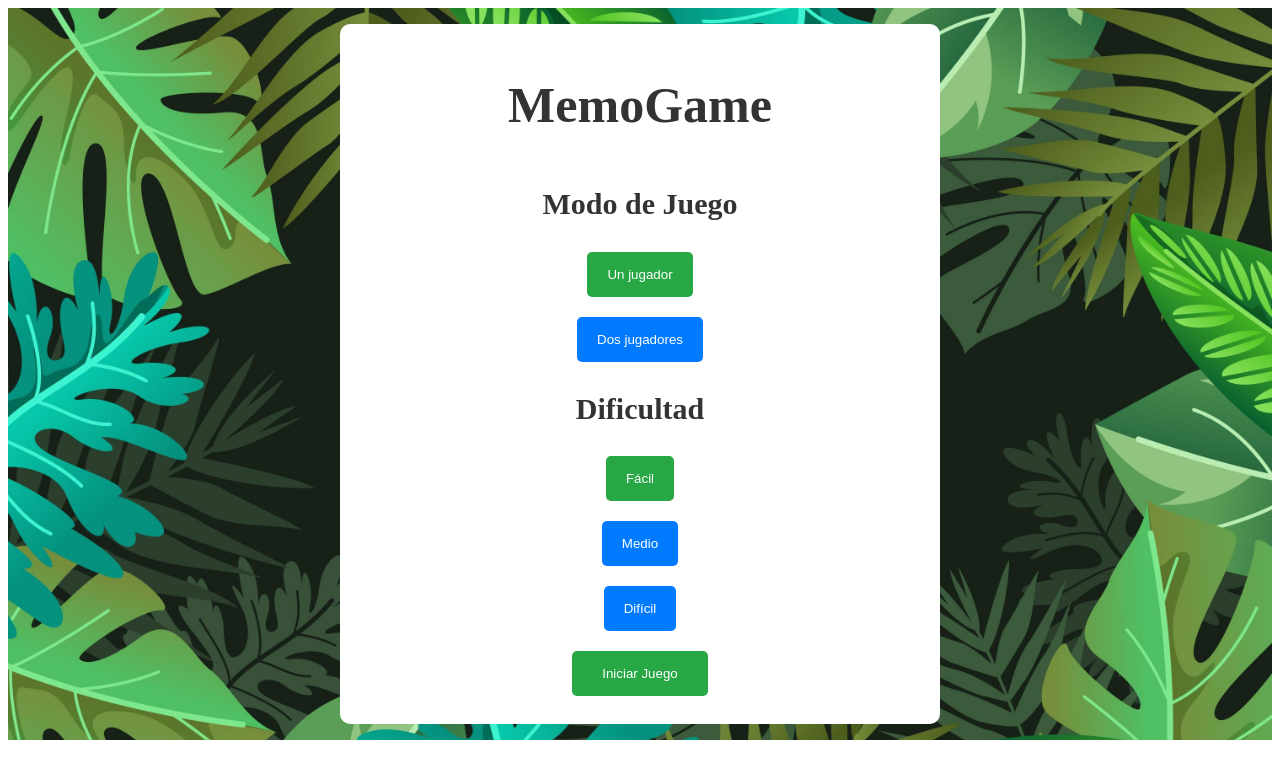
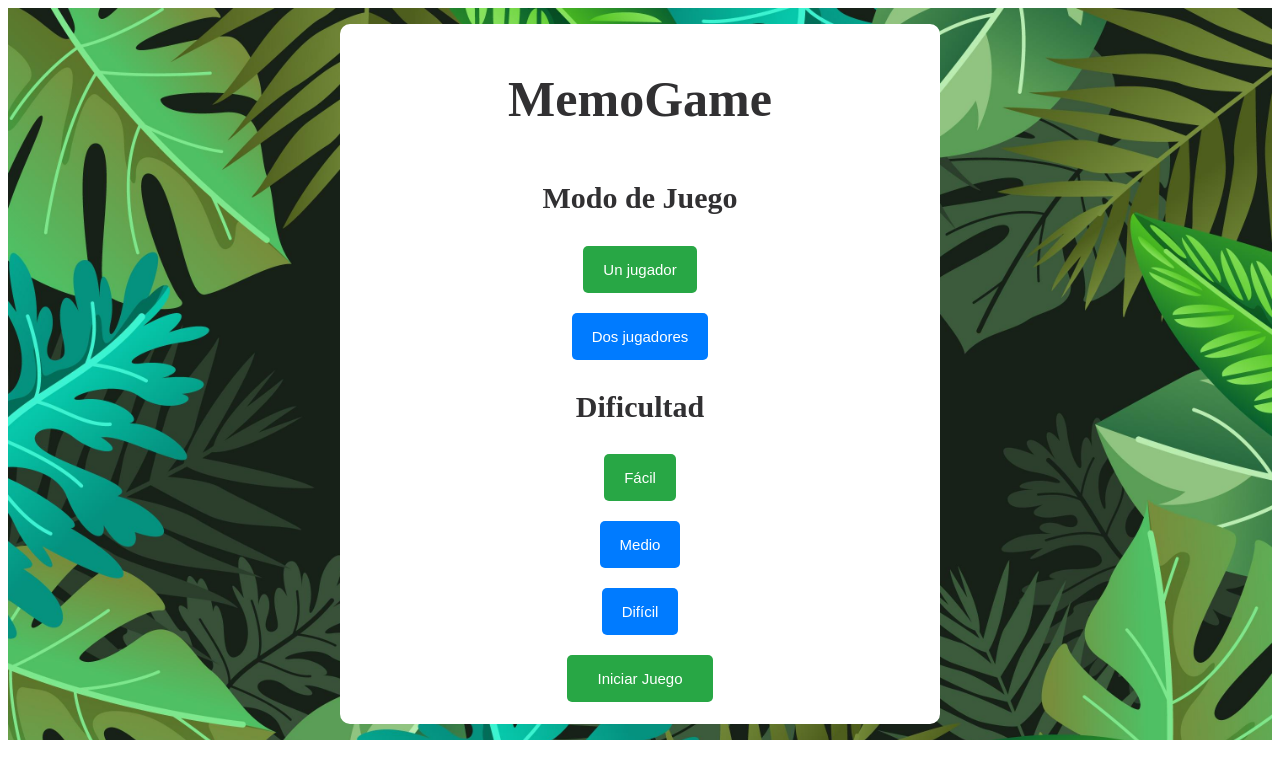
Before and after one commit to Vaqui26/unq-ui-nicolas-vaccaro-trabajo-final, a React (Vite) app in the folder memoTestGame/: page / in a window 1280 px wide. Shown: the top 778 px of the page. Built offline with nearby package versions, Linux system fonts and the light colour scheme.

Commit message:
Arreglos de botones

```diff
--- a/memoTestGame/src/components/Menu/index.jsx
+++ b/memoTestGame/src/components/Menu/index.jsx
@@ -1,6 +1,6 @@
 import React, { useState } from 'react';
 import { useGameContext } from '../../context/gameContext';
-import { BodyMenu, ContainerMenu, Title,MiniTitle, Button, ButtonStart} from './mixins'
+import { BackGround, ContainerMenu, Title,MiniTitle, Button, ButtonStart} from './mixins'
 
 const Menu = () => {
     const { startGame } = useGameContext();
@@ -8,7 +8,7 @@ const Menu = () => {
     const [difficulty, setDifficulty] = useState('easy');
 
     return (
-      <BodyMenu>
+      <BackGround>
         <ContainerMenu>
         <Title>MemoGame</Title>
           <MiniTitle>Modo de Juego</MiniTitle>
@@ -20,7 +20,7 @@ const Menu = () => {
             <Button active={difficulty === 'hard'} onClick={() => setDifficulty('hard')}>Difícil</Button>
           <ButtonStart onClick={() => startGame(mode, difficulty)}>Iniciar Juego</ButtonStart>
         </ContainerMenu>
-      </BodyMenu>
+      </BackGround>
     );
   };
 
--- a/memoTestGame/src/components/Menu/mixins.js
+++ b/memoTestGame/src/components/Menu/mixins.js
@@ -1,7 +1,7 @@
 import styled from 'styled-components'
 import Fondo from '../../assets/images/fondoMemoGame.jpg'
 
-const BodyMenu = styled.div`
+const BackGround = styled.div`
   display: flex;
   justify-content: center;
   padding: 16px;
@@ -22,17 +22,18 @@ const ContainerMenu = styled.div`
 
 const Title = styled.h1`
   font-size: 50px;
-  color: #333;
+  color: #313032;
 `;
 const MiniTitle = styled.h1`
   font-size: 30px;
-  color: #333;
+  color: #313032;
 `;
 const Button = styled.button`
   margin: 10px;
   padding: 15px 20px;
   background-color: ${(props) => (props.active ? '#28a745' : '#007bff')};
   color: white;
+  font-size: 15px;
   border: none;
   border-radius: 5px;
   cursor: pointer;
@@ -46,13 +47,14 @@ const ButtonStart = styled.button`
   padding: 15px 30px;
   background-color: #28a745;
   color: white;
+  font-size: 15px;
   border: none;
   border-radius: 5px;
   cursor: pointer;
 
   &:hover {
-    background-color: #FFE600;
+    background-color: #ff8333;
   }
 `
 
-export { BodyMenu, ContainerMenu, Title, MiniTitle, Button, ButtonStart}
+export { BackGround, ContainerMenu, Title, MiniTitle, Button, ButtonStart}
```
Lines whose indentation alone changed are shown as unchanged.
